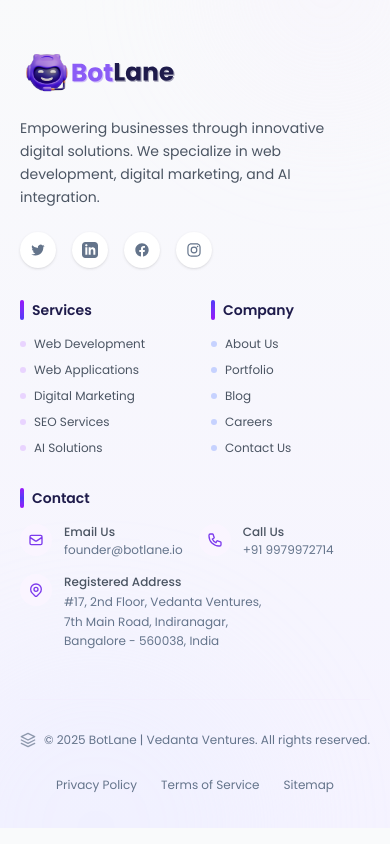
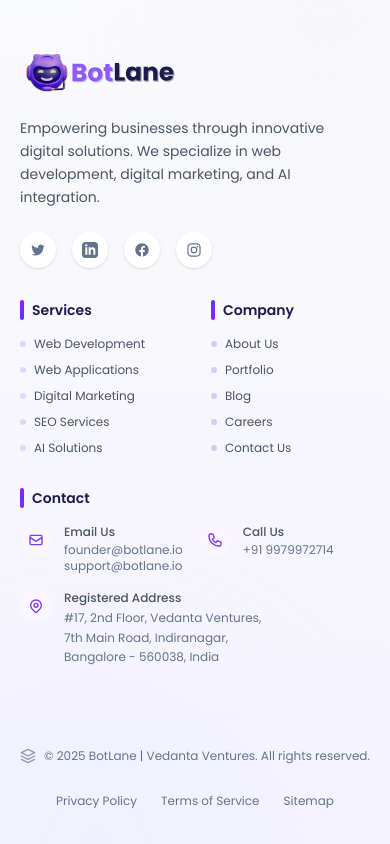
Before and after one commit to vedventures/botlane, a Next.js app: page / in a window 390 px wide. Shown: the part 5334-6178 px from the top of the page. Built offline with nearby package versions, Linux system fonts and the light colour scheme.

Commit message:
ordered missing email in the footer component on mobile view

```diff
--- /dev/null
+++ b/pages/_document.js
@@ -0,0 +1,13 @@
+import { Html, Head, Main, NextScript } from 'next/document'
+
+export default function Document() {
+  return (
+    <Html lang="en">
+      <Head />
+      <body>
+        <Main />
+        <NextScript />
+      </body>
+    </Html>
+  )
+}
--- a/src/components/Footer.tsx
+++ b/src/components/Footer.tsx
@@ -166,9 +166,14 @@ const Footer = () => {
                     </div>
                     <div>
                       <span className="text-[#4b5563] text-xs sm:text-sm font-medium block mb-0.5">Email Us</span>
-                      <a href="mailto:founder@botlane.io" className="text-[#64748b] hover:text-[#7c3aed] transition-colors">
-                        founder@botlane.io
-                      </a>
+                      <div className="flex flex-col">
+                        <a href="mailto:founder@botlane.io" className="text-[#64748b] hover:text-[#7c3aed] transition-colors">
+                          founder@botlane.io
+                        </a>
+                        <a href="mailto:support@botlane.io" className="text-[#64748b] hover:text-[#7c3aed] transition-colors">
+                          support@botlane.io
+                        </a>
+                      </div>
                     </div>
                   </div>
 
```
